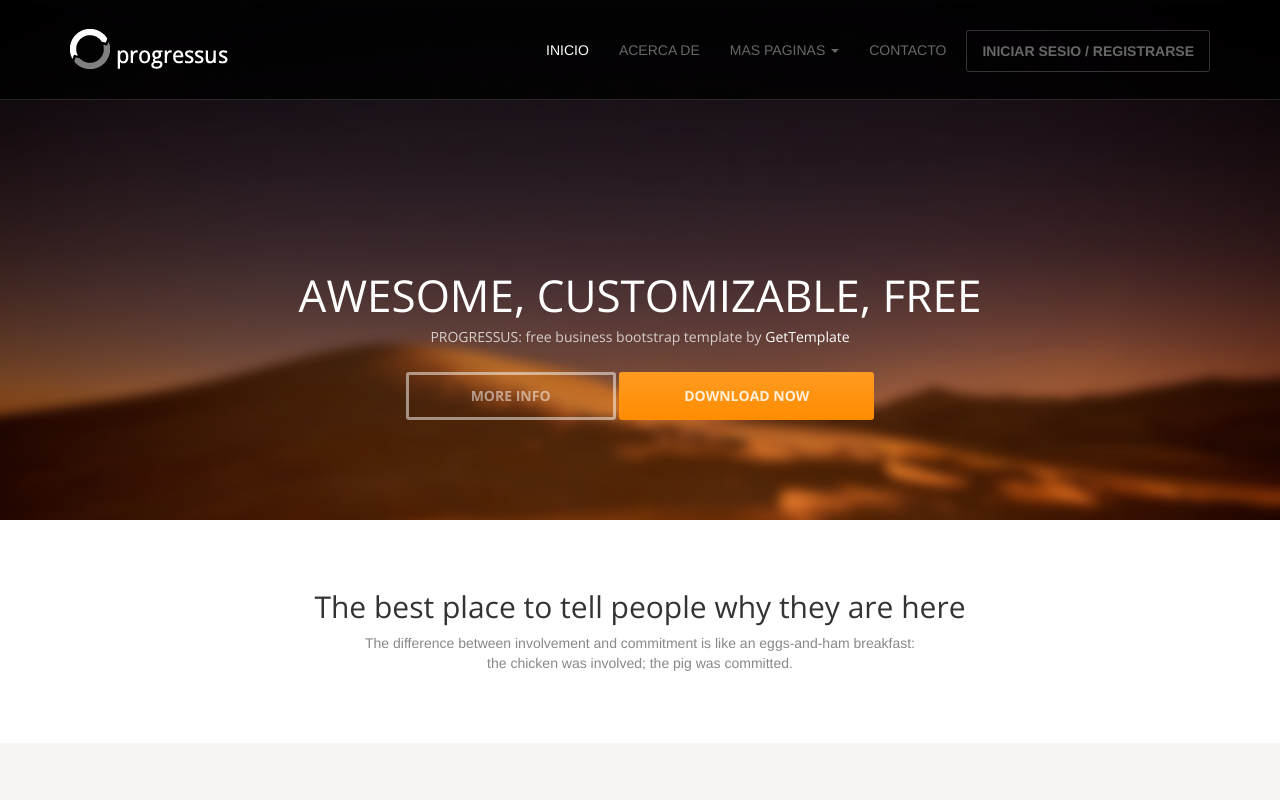
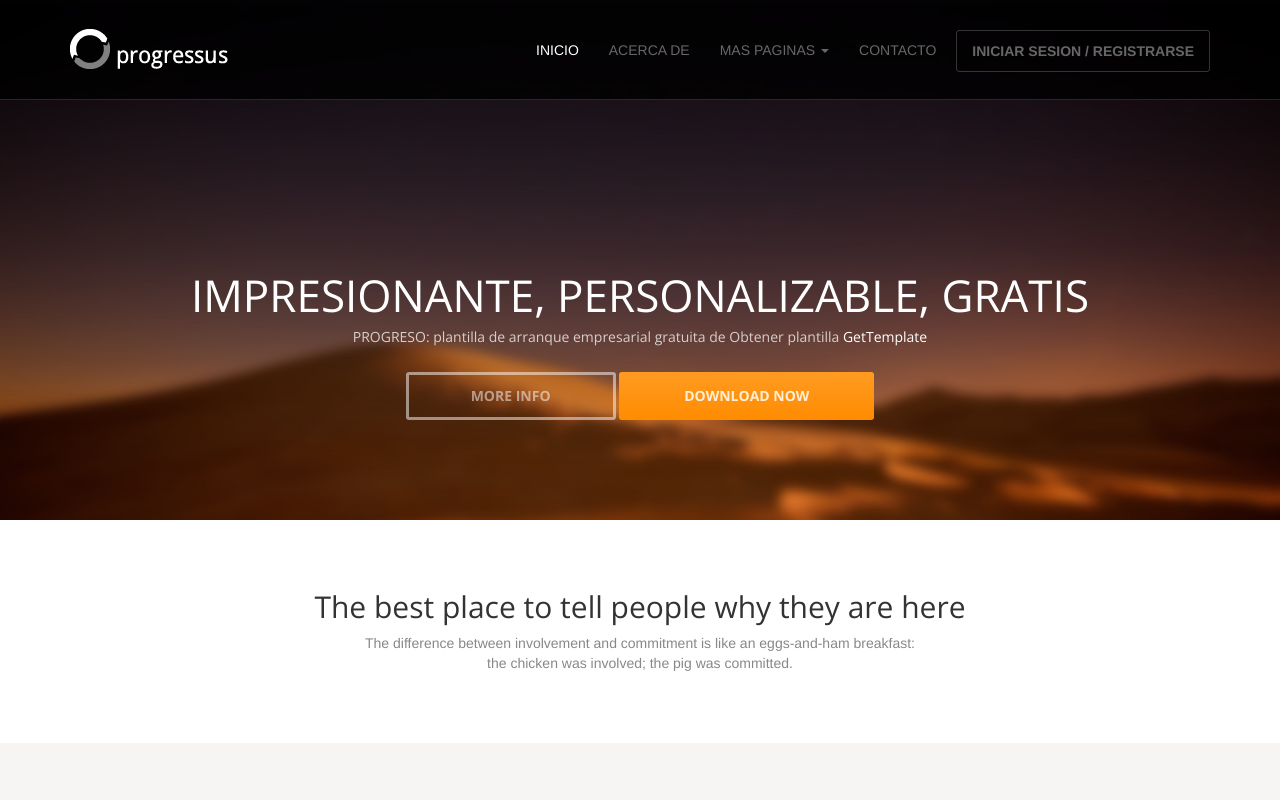
Before and after one commit to Kronymous/uda, a plain HTML site: page index.html in a window 1280 px wide. Shown: the top 800 px of the page. Drawn offline with nearby package versions, Linux system fonts and the light colour scheme.

Commit message:
Se realizaron mas cambios

```diff
--- a/index.html
+++ b/index.html
@@ -46,7 +46,7 @@
 						</ul>
 					</li>
 					<li><a href="contact.html">CONTACTO</a></li>
-					<li><a class="btn" href="signin.html">INICIAR SESIO / REGISTRARSE</a></li>
+					<li><a class="btn" href="signin.html">INICIAR SESION / REGISTRARSE</a></li>
 				</ul>
 			</div><!--/.nav-collapse -->
 		</div>
@@ -57,8 +57,8 @@
 	<header id="head">
 		<div class="container">
 			<div class="row">
-				<h1 class="lead">AWESOME, CUSTOMIZABLE, FREE</h1>
-				<p class="tagline">PROGRESSUS: free business bootstrap template by <a href="http://www.gettemplate.com/?utm_source=progressus&amp;utm_medium=template&amp;utm_campaign=progressus">GetTemplate</a></p>
+				<h1 class="lead">IMPRESIONANTE, PERSONALIZABLE, GRATIS</h1>
+				<p class="tagline">PROGRESO: plantilla de arranque empresarial gratuita de Obtener plantilla <a href="http://www.gettemplate.com/?utm_source=progressus&amp;utm_medium=template&amp;utm_campaign=progressus">GetTemplate</a></p>
 				<p><a class="btn btn-default btn-lg" role="button">MORE INFO</a> <a class="btn btn-action btn-lg" role="button">DOWNLOAD NOW</a></p>
 			</div>
 		</div>
```
